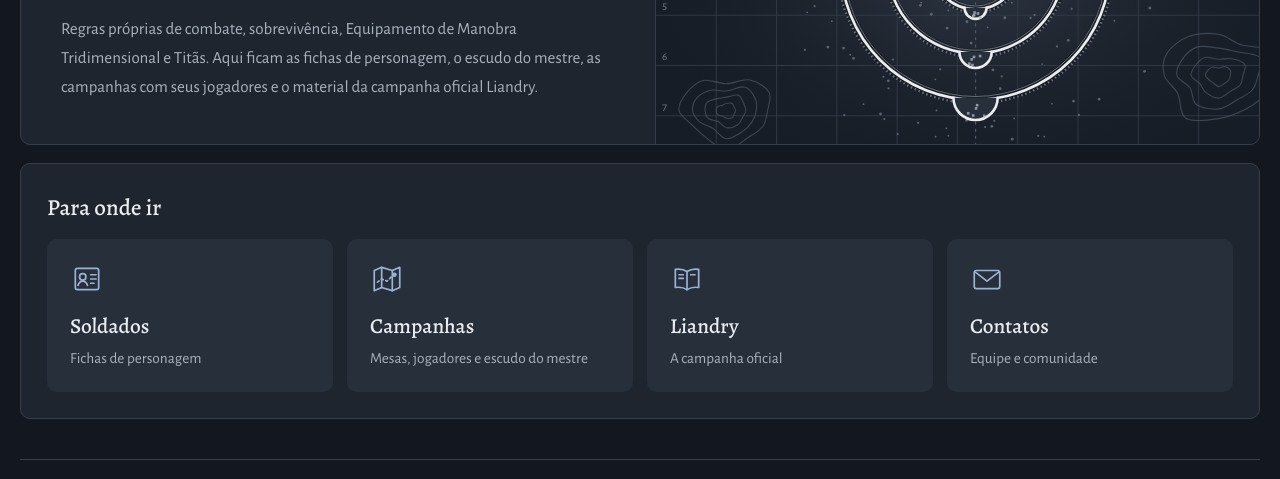
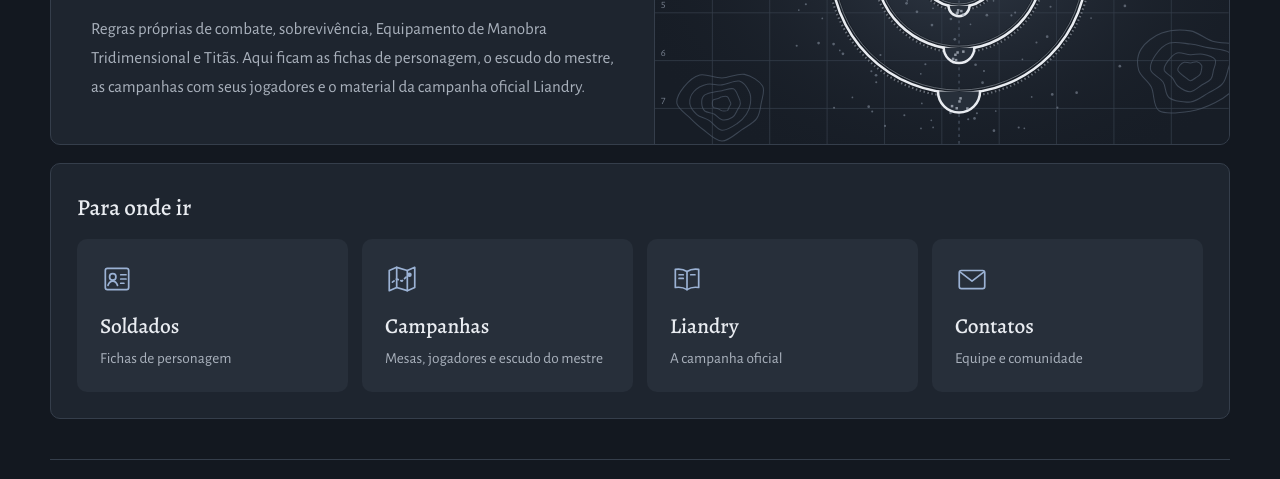
Before and after one commit to saf22099/testeeita, a plain HTML site: page index.html in a window 1280 px wide. Shown: the part 340-819 px from the top of the page. Drawn offline with nearby package versions, Linux system fonts and the light colour scheme; no server answers.

Commit message:
arrumado css

```diff
--- a/style.css
+++ b/style.css
@@ -1397,7 +1397,10 @@ button:focus-visible,a:focus-visible,select:focus-visible,[tabindex]:focus-visib
 h1,h2,h3,h4,h5,td,th,li,p,strong,.skill-name,.item-header strong,
 .char-list-avatar + div h3,.nv-ficha-info h4,.cond-cab h3,.mini-card h4,
 .ability-item h5,.episodio-info h3,.nv-camp-card h4,.dados-ultima-texto strong{overflow-wrap:anywhere;}
-.container,.top-screen,.card,.modal,.big-modal{max-width:100%;min-width:0;}
+/* Só impedir que o conteúdo estique a caixa. As larguras máximas de cada uma
+   (container 1180px, modal 640px, big-modal 980px) continuam valendo. */
+.container,.top-screen,.card,.modal,.big-modal{min-width:0;}
+.top-screen,.card{max-width:100%;}
 .grid > *,.cond-grid > *,.nv-camp-grid > *,.nv-fichas-grid > *{min-width:0;}
 
 /* ============================================================
@@ -1508,6 +1511,11 @@ html{scroll-behavior:smooth;}
 ::-webkit-scrollbar-thumb{background:var(--border-light);border-radius:999px;
   border:2px solid var(--bg);}
 ::-webkit-scrollbar-thumb:hover{background:var(--accent-dim);}
+
+/* cartões de atributo: os botões ficam na mesma altura mesmo quando a
+   legenda ("Deslocamento, Iniciativa") ocupa duas linhas */
+.attr-card{display:flex;flex-direction:column;}
+.attr-card .attr-controls{margin-top:auto;padding-top:10px;}
 
 /* linhas de valores derivados: o rótulo e o número ficam na mesma base */
 .derived-stat{align-items:baseline;transition:border-color .15s ease;}
```
